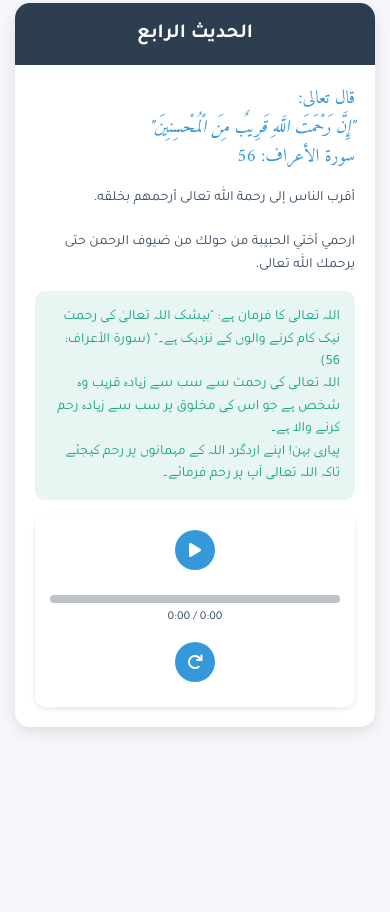
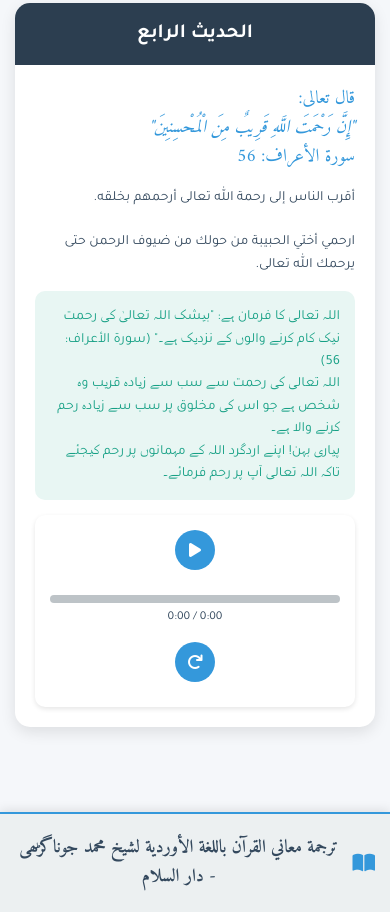
Before and after one commit to Techiewicky/urdu_dawah, a plain HTML site: page index.html in a window 390 px wide. Shown: the part 2800-3712 px from the top of the page. Before the commit the page ends 3572 px from the top, so only its background shows below. Drawn offline with Linux system fonts and the light colour scheme.

Commit message:
Update index.html

```diff
--- a/index.html
+++ b/index.html
@@ -231,6 +231,48 @@
                 font-size: 12px;
             }
         }
+
+        /* Reference Section Styling */
+        .reference-section {
+            background-color: var(--secondary-color);
+            text-align: center;
+            padding: 25px 20px; /* Increased padding for better spacing */
+            margin-top: 50px; /* Slightly increased margin for separation */
+            box-shadow: 0 -2px 10px var(--shadow-color); /* Enhanced shadow for depth */
+            border-top: 2px solid var(--accent-color); /* Added top border for separation */
+        }
+
+        .reference-text {
+            color: var(--text-color);
+            font-family: 'Amiri', serif;
+            font-size: 20px; /* Increased font size for better readability */
+            font-weight: 700; /* Made the text bolder */
+            display: flex;
+            align-items: center;
+            justify-content: center;
+            gap: 10px; /* Added space between icon and text */
+        }
+
+        .reference-text i {
+            color: var(--accent-color); /* Colored the icon to match accent color */
+            font-size: 24px; /* Increased icon size */
+        }
+
+        /* Responsive Styling for Reference Section */
+        @media (max-width: 640px) {
+            .reference-text {
+                font-size: 18px; /* Slightly smaller font for smaller screens */
+            }
+
+            .reference-text i {
+                font-size: 20px; /* Adjusted icon size for smaller screens */
+            }
+
+            .reference-section {
+                padding: 20px 15px; /* Adjusted padding for smaller screens */
+                margin-top: 40px;
+            }
+        }
     </style>
 </head>
 <body>
@@ -256,7 +298,7 @@
                     <p>
                         ہمارے نبی محمد صلی اللہ علیہ وسلم کا مکہ کے بارے میں ارشاد ہے: "یہاں کے جانوروں کو نہ (شکار کے لیے) بھگایا جائے۔" اس حدیث سے معلوم ہوتا ہے کہ جانوروں کو تکلیف دینے کا سب سے کم تر درجہ، یعنی انہیں بھگانا بھی مکہ میں جائز نہیں ہے۔ تو پھر مسلمانوں کو حرم میں تکلیف دینا کیسے جائز ہو سکتا ہے؟ مثلاً: انہیں دھکے دینا، طواف کرنے والوں کے بیچ میں کھڑے ہو کر تصویریں کھینچنا، جس سے طواف کرنے والوں کو تنگی اور تکلیف ہو، یا مقام ابراہیم کے بالکل پیچھے کھڑے ہو کر نماز پڑھنا، جو طواف کرنے والوں کے لیے اذیت کا باعث بنتا ہے۔ پیاری بہن! نماز اس کے لیے مختص جگہ پر ادا کریں اور ہر اس چیز سے پرہیز کریں جو آپ کی مسلمان بہنوں کے لیے پریشانی کا سبب بنے۔
                     </p>
-                 </div>
+                </div>
                 <div class="audio-controls">
                     <button class="audio-button" id="playPause1"><i class="fas fa-play"></i></button>
                     <div class="progress-container" onclick="seekAudio(event, 'audio1')">
@@ -507,5 +549,13 @@
             togglePlayPause('audio4', 'playPause4');
         });
     </script>
+
+    <!-- Reference Section -->
+    <div class="reference-section">
+        <p class="reference-text">
+            <i class="fas fa-book-open" aria-hidden="true"></i>
+            ترجمة معاني القرآن باللغة الأوردية لشيخ محمد جوناگڑھی - دار السلام
+        </p>
+    </div>
 </body>
 </html>
```
